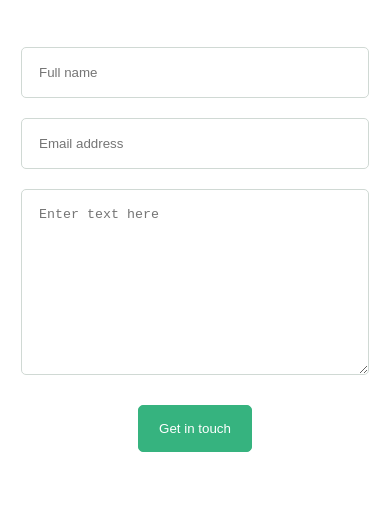
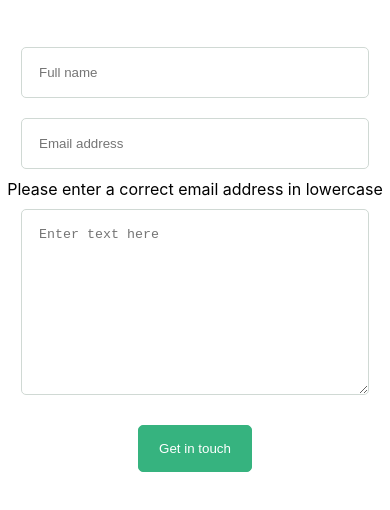
Before and after one commit to LDouglasOT/portifoliopage, a website: page index.html in a window 390 px wide. Shown: the part 5680-6190 px from the top of the page. Drawn offline with Linux system fonts and the light colour scheme; a web font is replaced by a local one.

Commit message:
Correct mobile validation

```diff
--- a/index.html
+++ b/index.html
@@ -232,7 +232,8 @@
           maxlength="30"
           required
         />
-        <input type="email" name="email" placeholder="Email address" required />
+        <input type="email" name="email" placeholder="Email address"  />
+        <span class="emailerror">Please enter a correct email address in lowercase</span>
         <textarea
           name="Entertext"
           placeholder="Enter text here"
@@ -243,7 +244,7 @@
           required
         ></textarea>
         <br />
-        <button type="submit" class="resume">Get in touch</button>
+        <button type="submit" class="resume" id="contact-form">Get in touch</button>
       </form>
       <br />
       <br />
```
